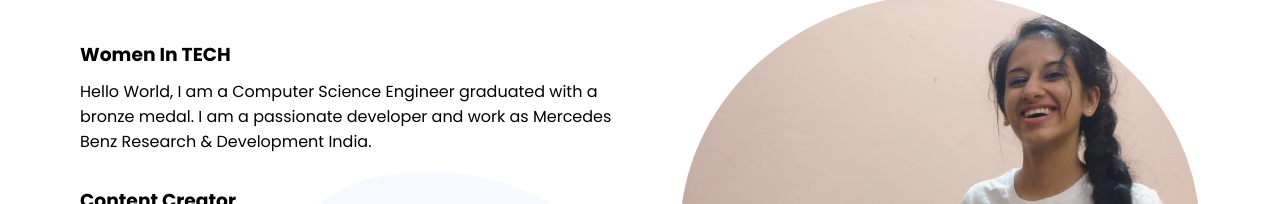
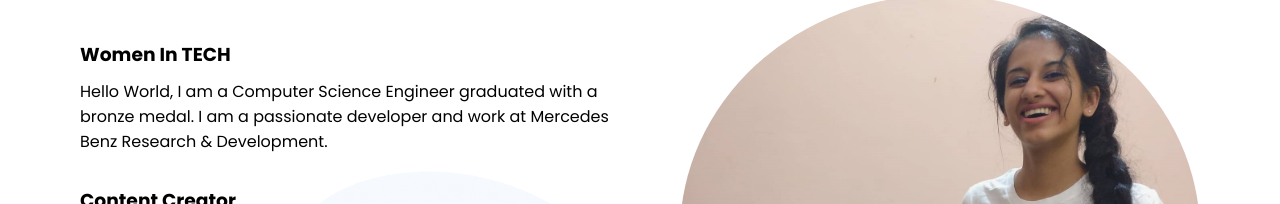
Before and after one commit to SoundaryaKhanapur/Portfolio, a React (Create React App) app: page /#/about in a window 1280 px wide. Shown: the part 306-510 px from the top of the page. Built offline with nearby package versions, Linux system fonts and the light colour scheme.

Commit message:
about changes

```diff
--- a/src/components/About/About.jsx
+++ b/src/components/About/About.jsx
@@ -17,7 +17,7 @@ const About = () => {
                 <div className="about-main-left">
                     {/* Sub section 1*/}
                     <h3 className="about-sub-head">Women In TECH</h3>
-                    <p className="about-details">Hello World, I am a Computer Science Engineer graduated with a bronze medal. I am a passionate developer and work as Mercedes Benz Research & Development India.{' '}
+                    <p className="about-details">Hello World, I am a Computer Science Engineer graduated with a bronze medal. I am a passionate developer and work at Mercedes Benz Research & Development.{' '}
                         {/* <a href="https://" className="about-link-element">linkhere</a> */}
                     </p>
 
```
